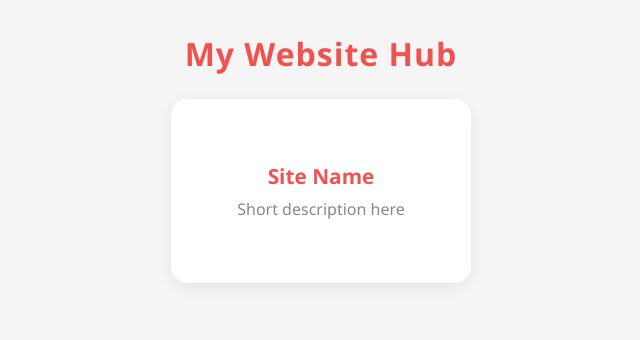
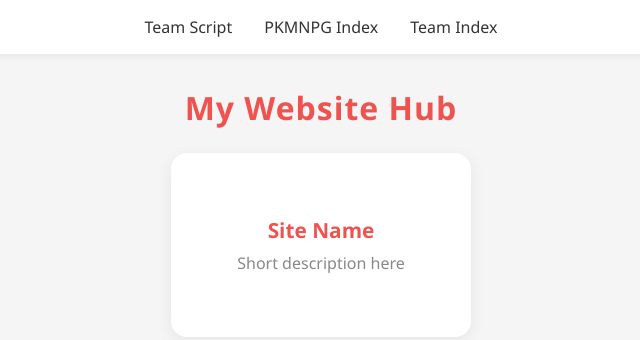
Before and after one commit to ckakouris-code/Pokemon-mainhub, a plain HTML site: page Pokemon Homepage/index.html in a window 1280 px wide. Shown: the whole page, without its empty margins (319-959 px from the left). Drawn offline with Linux system fonts and the light colour scheme.

Commit message:
created links to other pages

```diff
--- a/Pokemon Homepage/index.html
+++ b/Pokemon Homepage/index.html
@@ -59,6 +59,32 @@
       color: #d32f2f;
       text-decoration: underline;
     }
+    nav {
+      width: 100%;
+      background: #fff;
+      padding: 1rem 0;
+      box-shadow: 0 2px 8px #0001;
+      position: sticky;
+      top: 0;
+      z-index: 1000;
+    }
+    nav ul {
+      list-style: none;
+      padding: 0;
+      margin: 0;
+      display: flex;
+      justify-content: center;
+      gap: 2rem;
+    }
+    nav a {
+      text-decoration: none;
+      color: #333;
+      font-weight: 500;
+      transition: color 0.2s;
+    }
+    nav a:hover {
+      color: #ef5350;
+    }
     @media (max-width: 600px) {
       .hub-links {
         flex-direction: column;
@@ -69,10 +95,21 @@
         padding: 1.2rem 1rem;
         min-width: unset;
       }
+      nav ul {
+        flex-direction: column;
+        gap: 1rem;
+      }
     }
   </style>
 </head>
 <body>
+  <nav>
+    <ul>
+      <li><a href="../team-script/index.html">Team Script</a></li>
+      <li><a href="../pkmnpg-index/index.html">PKMNPG Index</a></li>
+      <li><a href="../team-index/index.html">Team Index</a></li>
+    </ul>
+  </nav>
   <h1>My Website Hub</h1>
   <div class="hub-links">
     <!-- Example card: Duplicate and edit for each site -->
```
